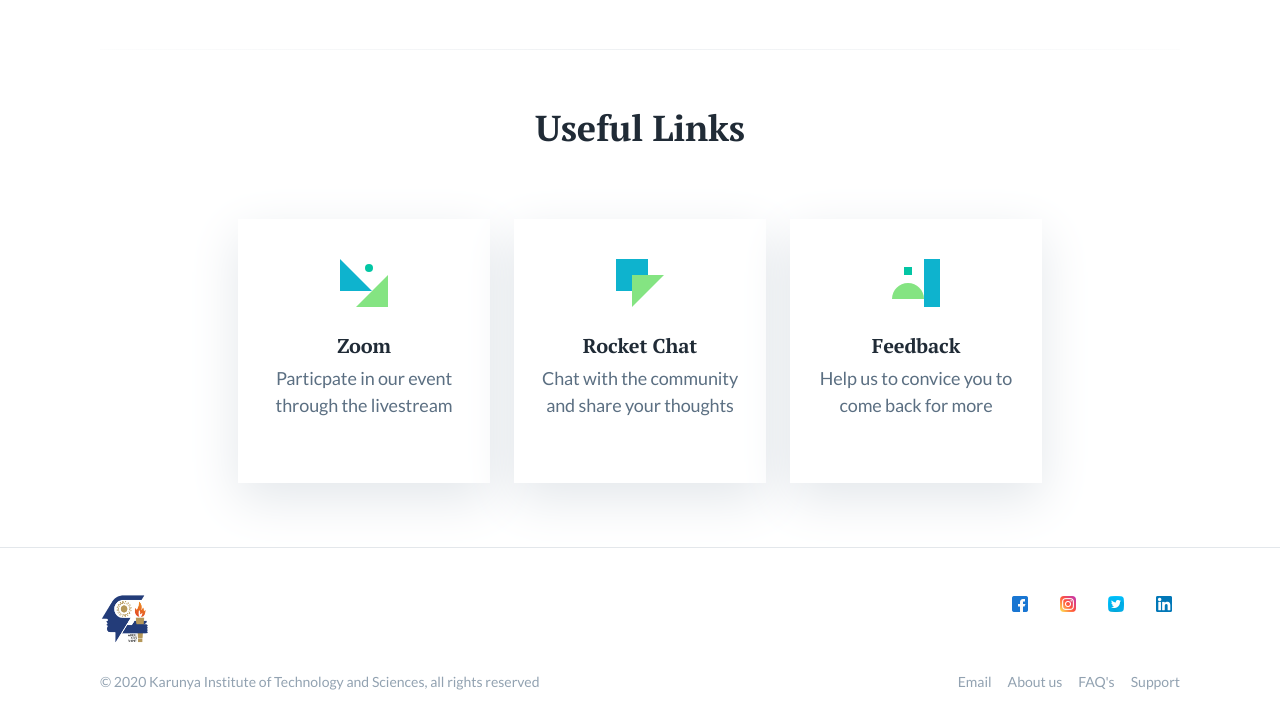
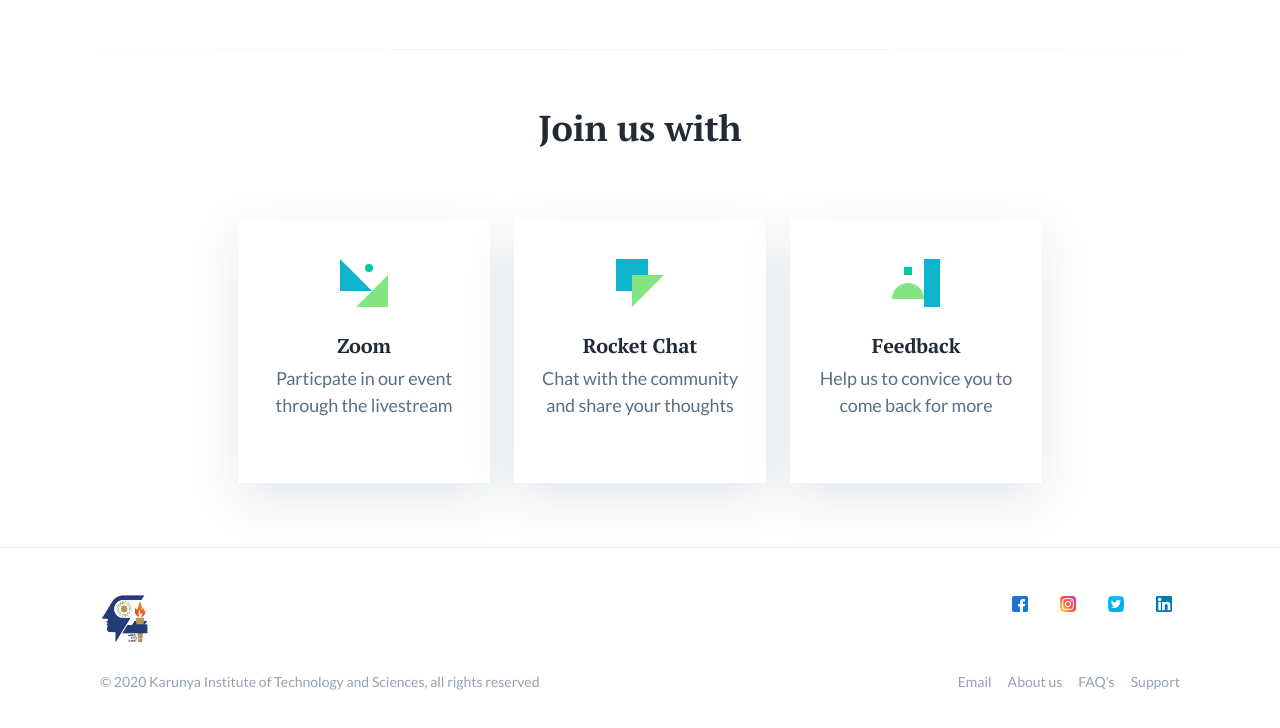
Before and after one commit to captainphilip/kvl, a plain HTML site: page KVL/index.html in a window 1280 px wide. Shown: the part 841-1569 px from the top of the page. Drawn offline with nearby package versions, Linux system fonts and the light colour scheme.

Commit message:
Update index.html

```diff
--- a/KVL/index.html
+++ b/KVL/index.html
@@ -98,7 +98,7 @@
             <section class="features section text-center">
                 <div class="container">
                     <div class="features-inner section-inner has-top-divider">
-                        <h2 class="section-title mt-0">Useful Links</h2>
+                        <h2 class="section-title mt-0">Join us with</h2>
                         <div class="features-wrap">
                             <!-- <div class="feature is-revealing">
                                 <div class="feature-inner">
```
